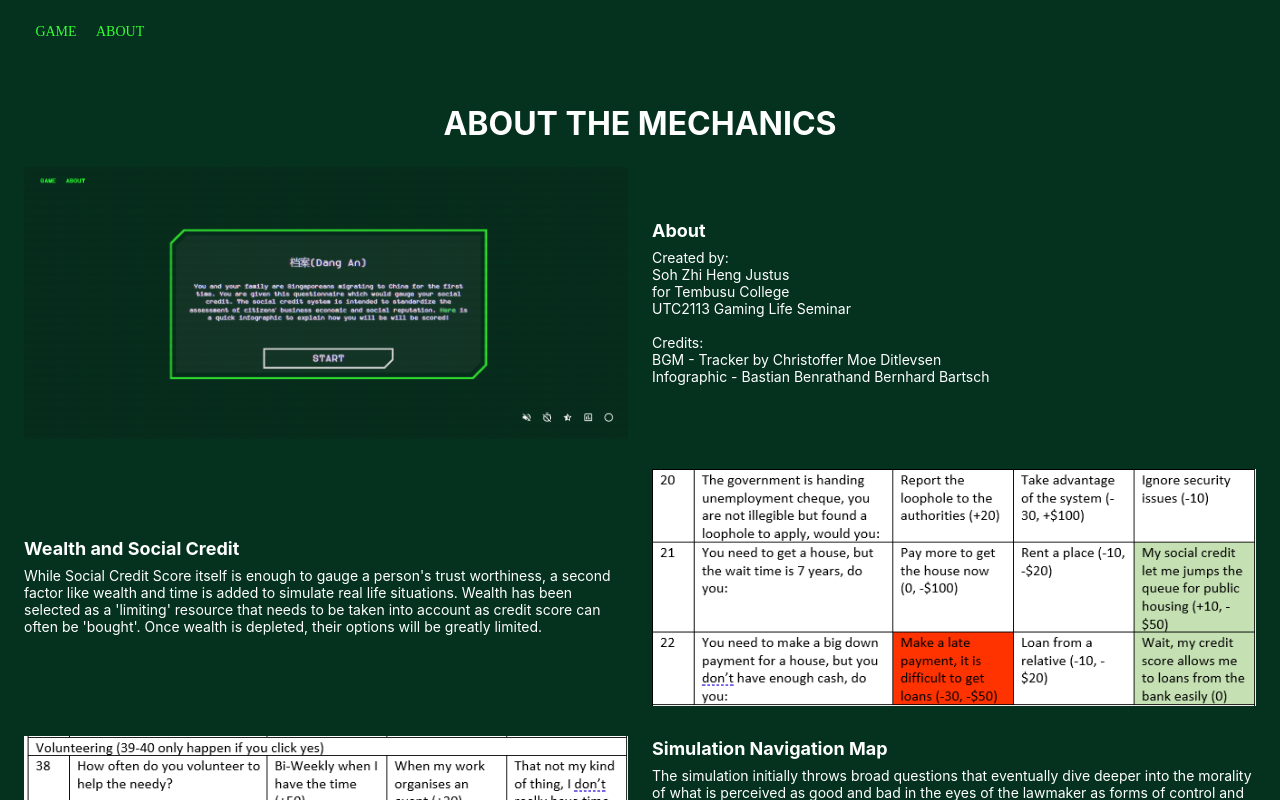
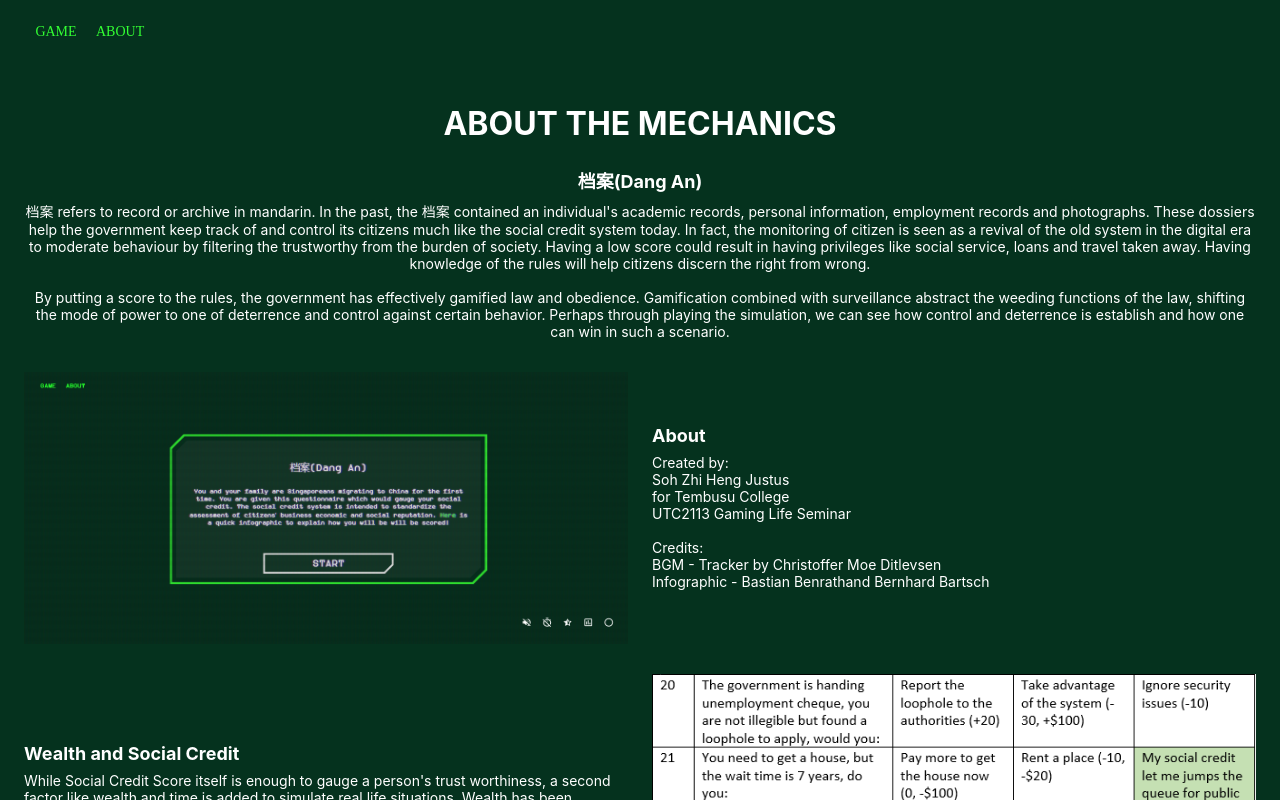
Before and after one commit to justussoh/social_credit_simulation, a React (Create React App) app: page /about in a window 1280 px wide. Shown: the top 800 px of the page. Built offline with nearby package versions, Linux system fonts and the light colour scheme; a web font is replaced by a local one.

Commit message:
feat: added more info

```diff
--- a/src/components/About/about.js
+++ b/src/components/About/about.js
@@ -33,6 +33,32 @@ export const About = () => {
               ABOUT THE MECHANICS
             </div>
           </Grid>
+
+          <Grid item xs={12}>
+            <div className="about-title">档案(Dang An)</div>
+            <div className="about-text">
+              档案 refers to record or archive in mandarin. In the past, the
+              档案 contained an individual's academic records, personal
+              information, employment records and photographs. These dossiers
+              help the government keep track of and control its citizens much
+              like the social credit system today. In fact, the monitoring of
+              citizen is seen as a revival of the old system in the digital era
+              to moderate behaviour by filtering the trustworthy from the burden
+              of society. Having a low score could result in having privileges
+              like social service, loans and travel taken away. Having knowledge
+              of the rules will help citizens discern the right from wrong.
+              <br />
+              <br />
+              By putting a score to the rules, the government has effectively
+              gamified law and obedience. Gamification combined with
+              surveillance abstract the weeding functions of the law, shifting
+              the mode of power to one of deterrence and control against certain
+              behavior. Perhaps through playing the simulation, we can see how
+              control and deterrence is establish and how one can win in such a
+              scenario.
+            </div>
+          </Grid>
+
           <Grid item xs={6}>
             <img src={dangan} alt="dangan" className="about-img" />
           </Grid>
--- a/src/components/Simulation/simulation.js
+++ b/src/components/Simulation/simulation.js
@@ -277,12 +277,12 @@ export const Simulation = () => {
               >
                 1. You will be presented with choices for each question <br />
                 2. Answer each question truthfully <br />
-                3. You have a fix time to answer each question <br />
+                3. You have a fixed time to answer each question <br />
                 4. The outcome of these choices will affect your score <br />
                 5. Option picked is final for the round <br />
                 6. Failing to answer the question will result in a penalty{" "}
                 <br />
-                7. If wealth falls below 0, you are in-debt hence your credit
+                7. If wealth falls below 0, you are in debt hence your credit
                 score will no longer increase. <br />
                 <br />
                 Social Credit Score - starts off at 600 (default) with a limit
```
